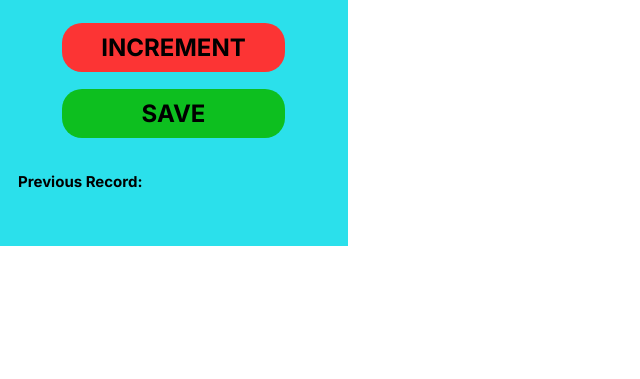
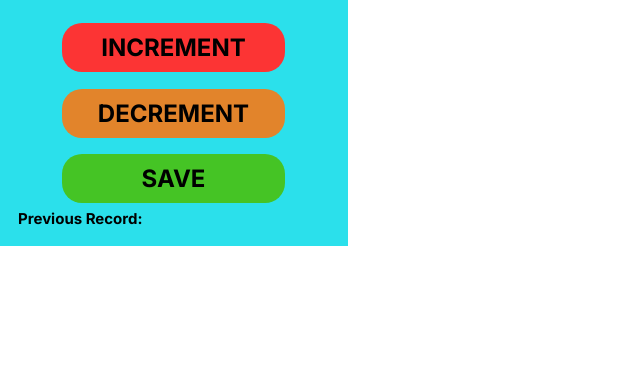
Before and after one commit to TusharKarkera22/People-Counter, a website built with Parcel: page index.html in a window 1280 px wide. Shown: the part 421-800 px from the top of the page, without its empty margins (0-640 px from the left). Built offline with nearby package versions, Linux system fonts and the light colour scheme.

Commit message:
Update index.css

```diff
--- a/index.css
+++ b/index.css
@@ -183,7 +183,7 @@
   margin-bottom: 0;
   text-decoration: none;
 }
-.i-phone81-frame2save {
+.i-phone81-frame3dec {
   top: 510px;
   left: 62px;
   width: 223px;
@@ -198,7 +198,24 @@
   border-radius: 20px;
   margin-bottom: 0;
   justify-content: center;
-  background-color: rgba(13, 191, 31, 1);
+  background-color: rgb(226, 132, 43);
+}
+.i-phone81-frame2save {
+  top: 575px;
+  left: 62px;
+  width: 223px;
+  display: flex;
+  padding: 10px;
+  position: absolute;
+  box-sizing: border-box;
+  align-items: center;
+  flex-shrink: 0;
+  border-color: transparent;
+  margin-right: 0;
+  border-radius: 20px;
+  margin-bottom: 0;
+  justify-content: center;
+  background-color: rgb(69, 196, 37);
 }
 .i-phone81-text5 {
   color: rgba(0, 0, 0, 1);
@@ -216,7 +233,7 @@
   text-decoration: none;
 }
 .i-phone81-text7 {
-  top: 593px;
+  top: 630px;
   left: 18px;
   color: rgba(0, 0, 0, 1);
   width: 316px;
```
